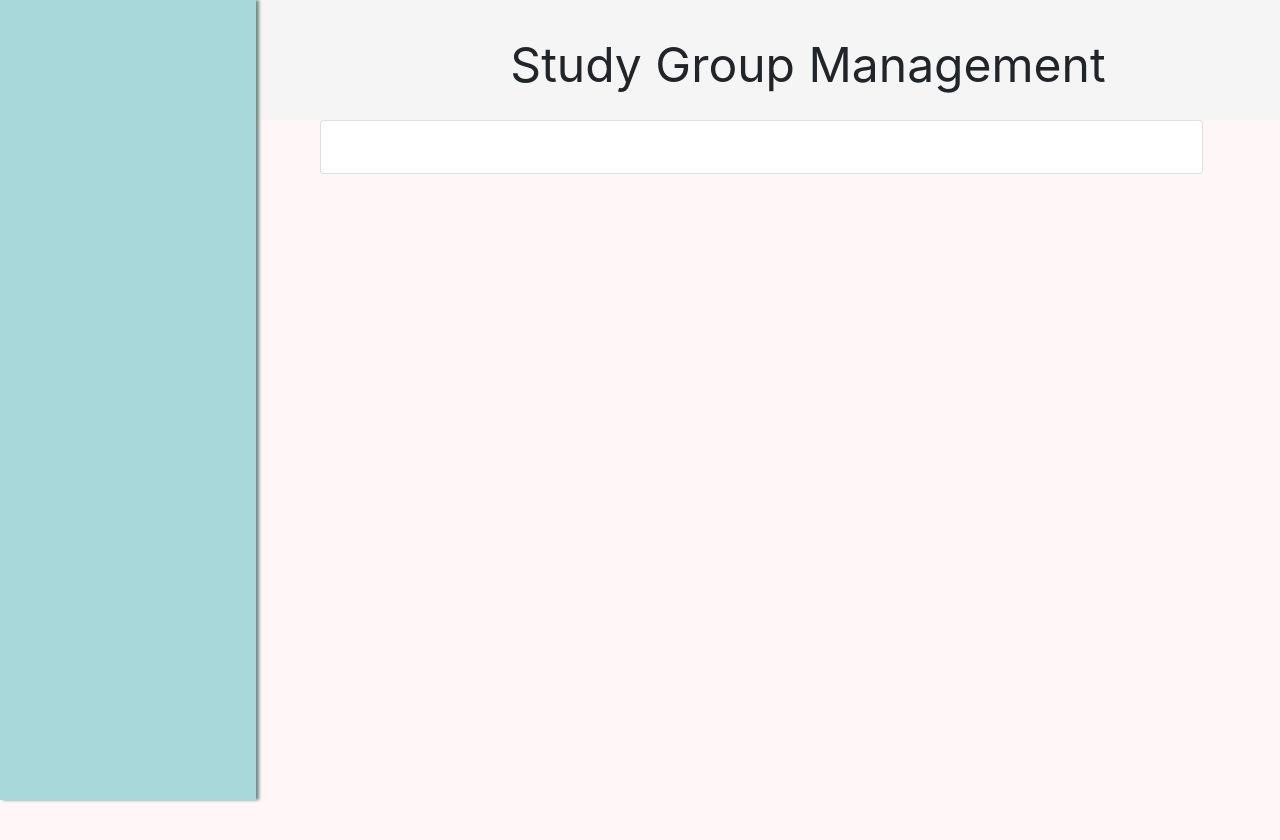
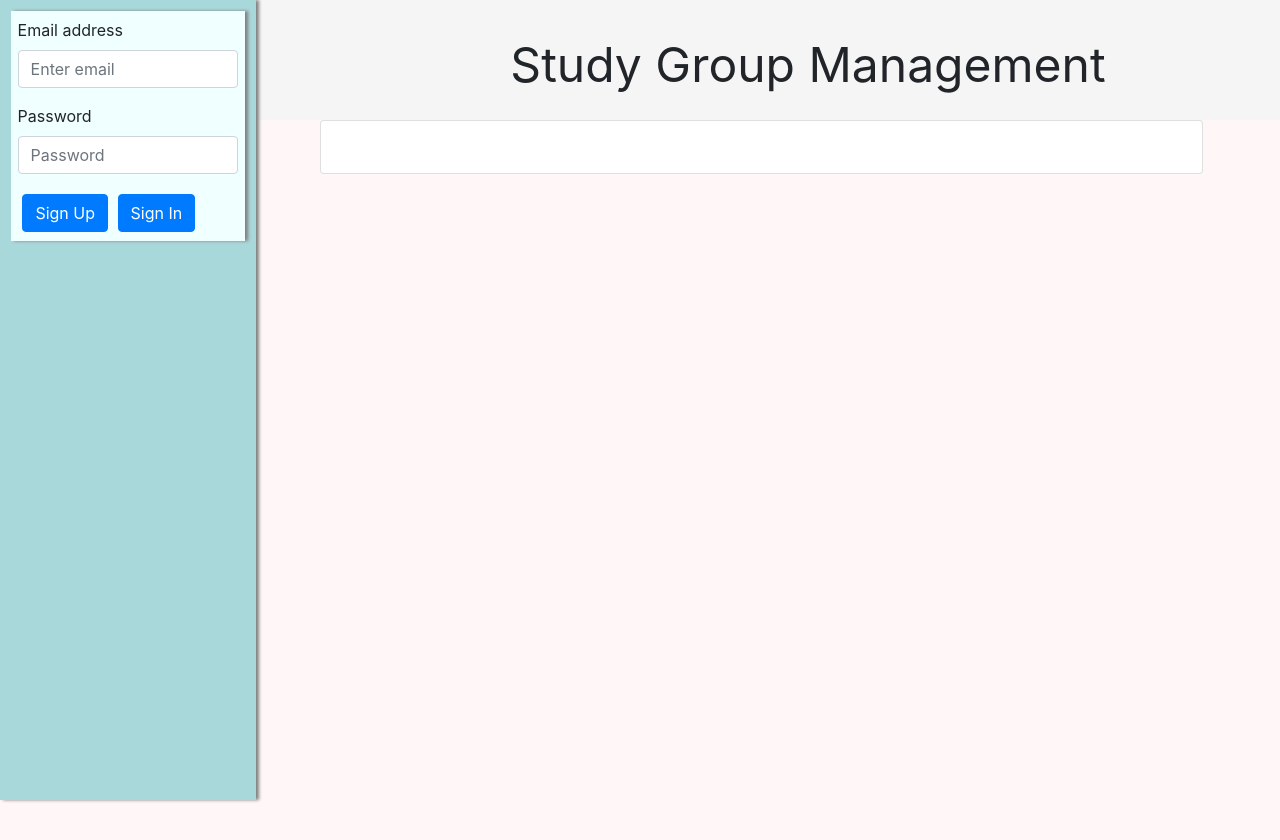
Before and after one commit to alexrider94/Account-Management-Site, a React (Create React App) app in the folder client/: page / in a window 1280 px wide. Shown: the top 840 px of the page. Built offline with nearby package versions, Linux system fonts and the light colour scheme.

Commit message:
mongodb connect & login form
added mongodb connection
added login from with bootstrap component

```diff
--- a/client/src/components/SideMenu.js
+++ b/client/src/components/SideMenu.js
@@ -1,12 +1,13 @@
 import React from 'react';
 import '../css/SideMenu.css';
+import SideMenuForm from './SideMenuForm';
 
 class SideMenu extends React.Component {
   render(){
     return(
       <div className="sideMenu-background">
         <div className="userbox">
-
+          <SideMenuForm/>
         </div>
       </div>
     );
--- /dev/null
+++ b/client/src/components/SideMenuForm.js
@@ -0,0 +1,30 @@
+import React from 'react';
+import {Form,Button} from 'react-bootstrap';
+
+class SideMenuForm extends React.Component {
+  render(){
+    return(
+      <Form>
+        <Form.Group controlId="formBasicEmail">
+          <Form.Label>Email address</Form.Label>
+          <Form.Control type="email" placeholder="Enter email" />
+        </Form.Group>
+
+        <Form.Group controlId="formBasicPassword">
+          <Form.Label>Password</Form.Label>
+          <Form.Control type="password" placeholder="Password" />
+        </Form.Group>
+        <div className='sideMenu-button'>
+          <Button variant="primary" type="submit">
+            Sign Up
+          </Button>
+          <Button variant="primary" type="submit">
+            Sign In
+          </Button>
+        </div>
+      </Form>
+    );
+  }
+}
+
+export default SideMenuForm;
--- a/client/src/css/SideMenu.css
+++ b/client/src/css/SideMenu.css
@@ -9,3 +9,15 @@
     border-right: 0.8em;
     box-shadow: 0.2em 0 0.2em  rgb(129, 128, 128);
 }
+
+.userbox{
+    height: 230px;
+    margin: 0.7em;
+    padding: 0.4em;
+    background-color: azure;
+    box-shadow: 0.2em 0 0.2em  rgb(129, 128, 128);
+}
+
+.sideMenu-button > Button{
+    margin: 0.3em;
+}
--- a/package.json
+++ b/package.json
@@ -4,11 +4,12 @@
     "scripts": {
         "client": "cd client && yarn start",
         "server": "nodemon server.js",
-        "dev": "concurrently --kill-others-on-fail \"yarn server.js\" \"yarn client\""
+        "dev": "concurrently --kill-others-on-fail \"yarn server\" \"yarn client\""
     },
     "dependencies": {
         "body-parser": "^1.19.0",
         "express": "^4.17.1",
+        "mongoose": "^5.8.2",
         "nodemon": "^2.0.2"
     },
     "devDependencies": {
```
Also changed, not shown: 2 other files (tests, documents, lock files or other folders).
